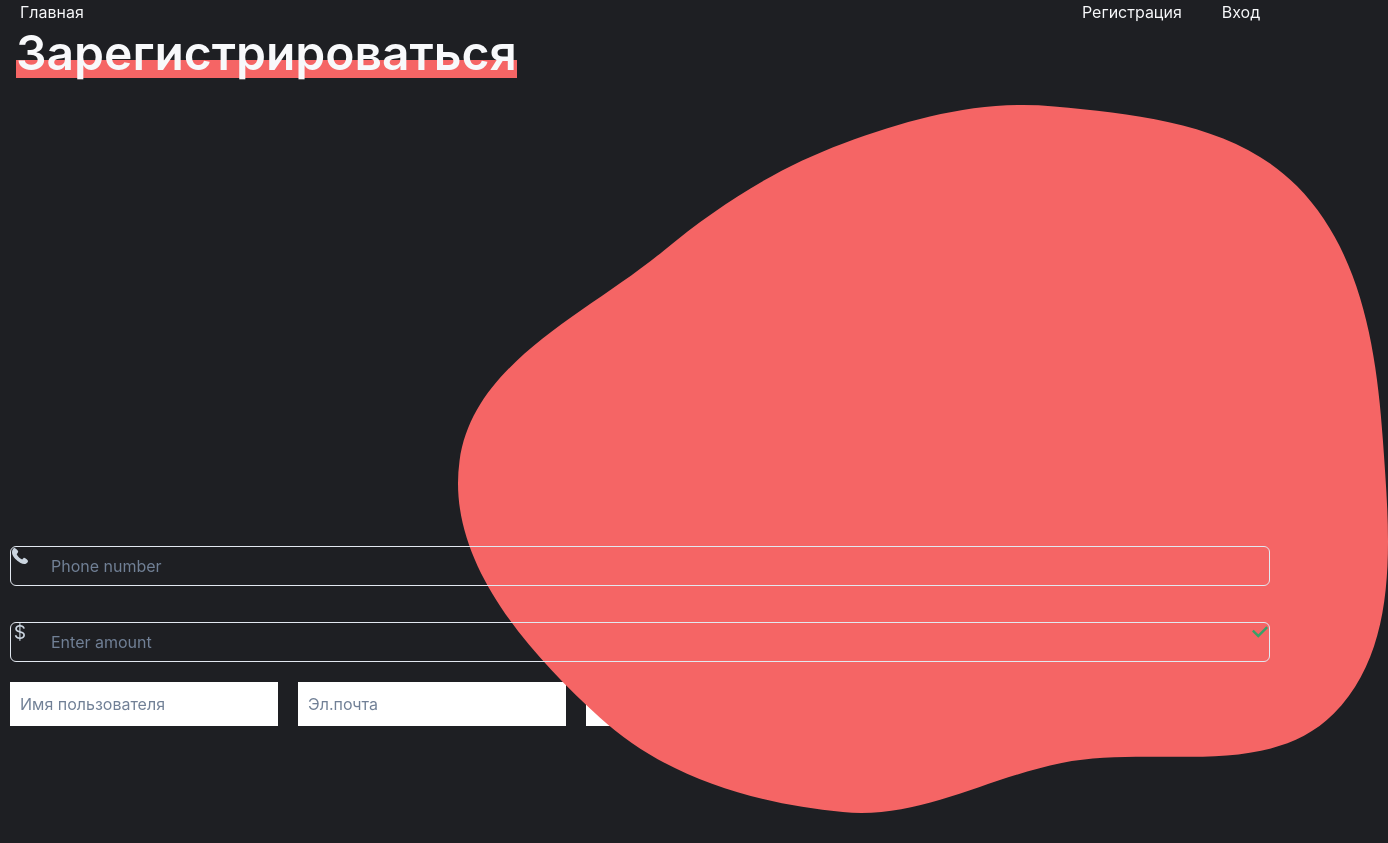
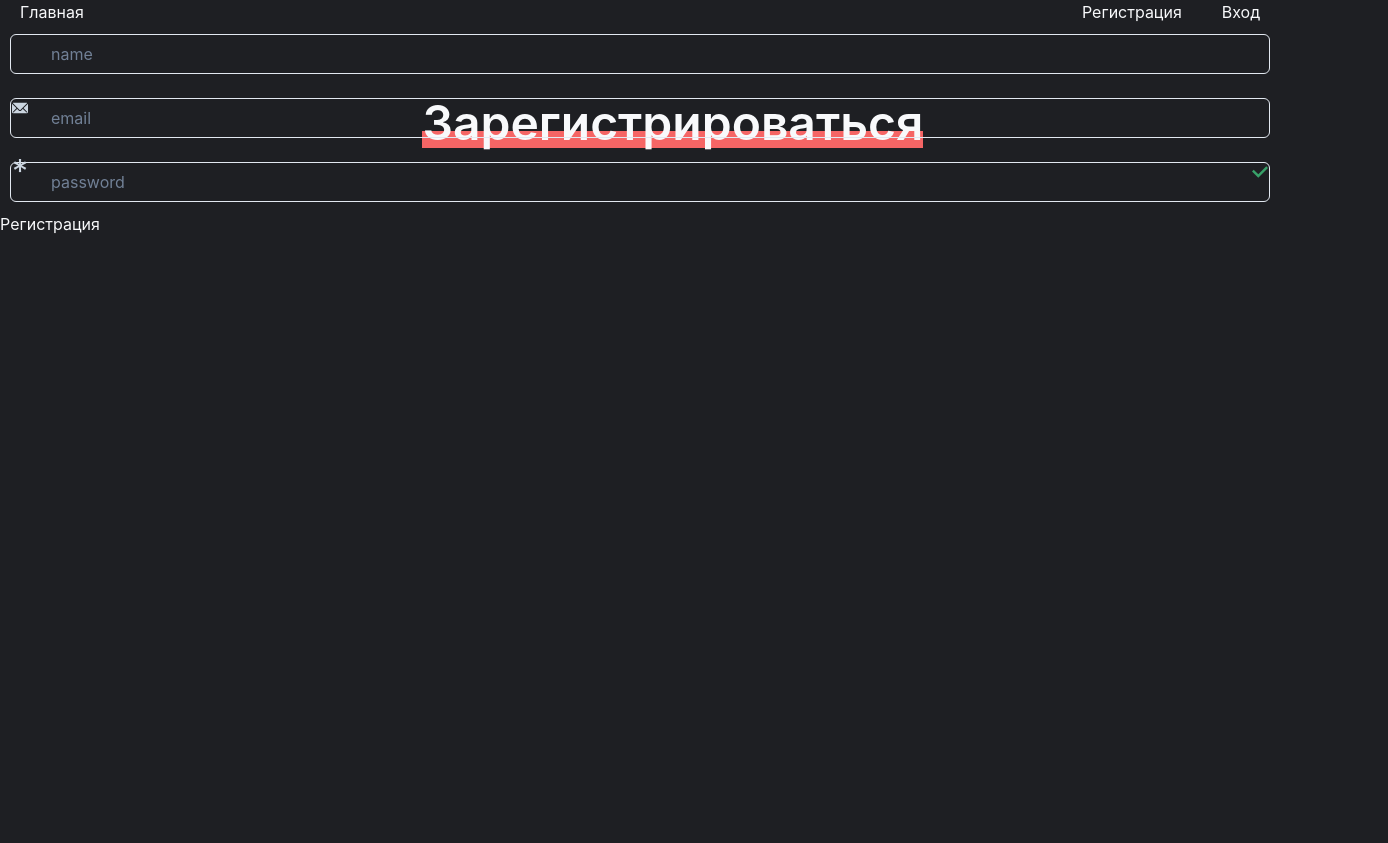
Before and after one commit to Khansultan4/flashCards, a React (Vite) app in the folder client/: page /signup in a window 1280 px wide. Shown: the whole page, 1388 px wide, since content can reach past the window. After the commit the page ends 800 px from the top, so only its background shows below. Built offline with nearby package versions, Linux system fonts and the light colour scheme; no server answers.

Commit message:
formThemes

```diff
--- a/client/src/components/AuthForm/AuthForm.jsx
+++ b/client/src/components/AuthForm/AuthForm.jsx
@@ -3,7 +3,7 @@ import { useNavigate } from 'react-router-dom';
 // import Btn from '../../widgets/Btn/Btn';
 import axiosInstance, { setAccessToken } from '../../axiosInstance';
 import { Container, Stack, Flex, Box, Heading, Text, Image, Icon, useColorModeValue, InputGroup, InputLeftElement, Input, InputRightElement } from '@chakra-ui/react'
-import { PhoneIcon, CheckIcon } from '@chakra-ui/icons'
+import { PhoneIcon, CheckIcon, EmailIcon } from '@chakra-ui/icons'
 
 export default function AuthForm({ title, type, setUser }) {
   const [inputs, setInputs] = useState({});
@@ -45,15 +45,23 @@ export default function AuthForm({ title, type, setUser }) {
       {/* <h3>{title}</h3> */}
       <Container maxW={'1x1'}>
         <Stack
+        position= {'absolute'}
+        left= {'33%'}
+        top= {'40%'}
+
+        width= {'40px'}
+        margin= {'0 auto'}
           align={'start'}
           // spacing={{ base: 8, md: 10 }}
           // py={{ base: 10, md: 14 }}
-          direction={{ base: 'column', md: 'row' }}>
+          direction={{ base: 'column', md: 'row' }}
+        >
           <Stack flex={1}>
             <Heading
               // lineHeight={1.1}
               fontWeight={600}
-              fontSize={{ lg: '5xl' }}>
+              fontSize={{ lg: '5xl' }}
+            >
               <Text
                 as={'span'}
                 position={'relative'}
@@ -66,7 +74,8 @@ export default function AuthForm({ title, type, setUser }) {
                   left: 0,
                   bg: 'red.400',
                   zIndex: -1,
-                }}>
+                }}
+              >
                 {title}
               </Text>
             </Heading>
@@ -76,7 +85,8 @@ export default function AuthForm({ title, type, setUser }) {
             justify={'center'}
             align={'center'}
             position={'relative'}
-            w={'full'}>
+            w={'full'}
+          >
             <Blob
               w={'150%'}
               h={'150%'}
@@ -92,72 +102,102 @@ export default function AuthForm({ title, type, setUser }) {
               rounded={'2xl'}
               // boxShadow={'2xl'}
               width={'full'}
-              overflow={'hidden'}>
-            </Box>
+              overflow={'hidden'}
+            ></Box>
           </Flex>
         </Stack>
       </Container>
 
-      {type === 'signin' && (<>
-          <input
+      {type === 'signin' && (
+        <>
+          <Stack spacing={2}>
+            <InputGroup>
+              <InputLeftElement pointerEvents='none'>
+              <EmailIcon color='gray.300' />
+              </InputLeftElement>
+              <Input
                 onChange={changeHandler}
                 type='email'
                 name='email'
                 value={inputs?.email}
-            placeholder='Эл.почта'
+                placeholder='email'
               />
-          <input
+            </InputGroup>
+
+            <InputGroup>
+              <InputLeftElement
+                pointerEvents='none'
+                color='gray.300'
+                fontSize='1.2em'
+              >
+
+              </InputLeftElement>
+              <Input
                 onChange={changeHandler}
                 type='password'
                 name='password'
                 value={inputs?.password}
-            placeholder='Пароль'
+                placeholder='password'
               />
-        </>
-      )}
-      <Stack spacing={4}>
-        <InputGroup>
-          <InputLeftElement pointerEvents='none'>
-            <PhoneIcon color='gray.300' />
-          </InputLeftElement>
-          <Input type='tel' placeholder='Phone number' />
-        </InputGroup>
-
-        <InputGroup>
-          <InputLeftElement pointerEvents='none' color='gray.300' fontSize='1.2em'>
-            $
-          </InputLeftElement>
-          <Input placeholder='Enter amount' />
               <InputRightElement>
                 <CheckIcon color='green.500' />
               </InputRightElement>
             </InputGroup>
           </Stack>
+        </>
+      )}
+
       {type === 'signup' && (
         <>
-          <input
+          <Stack spacing={1}>
+            <InputGroup>
+              <InputLeftElement pointerEvents='none'>
+                {/* <PhoneIcon color='gray.3' /> */}
+              </InputLeftElement>
+              <Input
                 onChange={changeHandler}
+                type='name'
                 name='username'
-            value={inputs?.username}
-            placeholder='Имя пользователя'
+                value={inputs?.email}
+                placeholder='name'
               />
-          <input
+            </InputGroup>
+            <InputGroup>
+              <InputLeftElement pointerEvents='none'>
+                <EmailIcon color='gray.300' />
+              </InputLeftElement>
+              <Input
                 onChange={changeHandler}
                 type='email'
                 name='email'
                 value={inputs?.email}
-            placeholder='Эл.почта'
+                placeholder='email'
               />
-          <input
+            </InputGroup>
+
+            <InputGroup>
+              <InputLeftElement
+                pointerEvents='none'
+                color='gray.300'
+                fontSize='2em'
+              >
+                *
+              </InputLeftElement>
+              <Input
                 onChange={changeHandler}
                 type='password'
                 name='password'
                 value={inputs?.password}
-            placeholder='Пароль'
+                placeholder='password'
               />
+              <InputRightElement>
+                <CheckIcon color='green.500' />
+              </InputRightElement>
+            </InputGroup>
+          </Stack>
         </>
       )}
-      {type === 'signin' && <button color='#293990'>Вход</button> }
+      {type === 'signin' && <button color='#293990'>Вход</button>}
       {type === 'signup' && <button color='#293990'>Регистрация</button>}
     </form>
   );
--- a/client/src/pages/HomePage/HomePage.jsx
+++ b/client/src/pages/HomePage/HomePage.jsx
@@ -2,7 +2,7 @@
 
 import { Link } from 'react-router-dom';
 import axios from 'axios';
-import { useEffect } from 'react';
+import { useEffect, useState } from 'react';
 
 import {
   Container,
@@ -26,52 +26,59 @@ import {
   Tab,
   TabPanel
 } from '@chakra-ui/react'
+import axiosInstance from '../../axiosInstance';
 
 
 export default function HomePage() {
-  // const res = await axios.get()
-  const getThemes = async () => {
-    try {
-      //console.log(import.meta.env)
-      const response = await axios.get(`${import.meta.env.VITE_FETCH_APITEMS}`)
-      return response.data
-    } catch (err) {
-      console.error(err.toJSON())
-    }
-  }
-  console.log(getThemes());
+  const [themes, setThemes] = useState()
+//   // const res = await axios.get()
+//   const getThemes = async () => {
+//     try {
+//       //console.log(import.meta.env)
+//       const response = await axios.get(`${import.meta.env.VITE_FETCH_APITEMS}`)
+//       return response.data
+//     } catch (err) {
+//       console.error(err.toJSON())
+//     }
+//   }
+//   console.log(getThemes());
 
-  // let themes
-  // useEffect(()=>{
-  //   themes = getThemes()
-  // }, [])
-  // const response = await getThemes()
-  const themes = [
-    {
-      id: 1,
-      title: 'Космос',
-      image: 'https://c4.wallpaperflare.com/wallpaper/899/936/977/3-316-16-9-aspect-ratio-s-sfw-wallpaper-preview.jpg',
 
-    },
-    {
-      id: 2,
-      title: 'География',
-      image: 'https://images.wallpaperscraft.com/image/single/globe_country_ball_94625_1600x900.jpg',
+  useEffect(()=>{
+    axiosInstance
+      .get(`${import.meta.env.VITE_FETCH_APITEMS}`)
+      .then((res) =>{
 
-    },
-    {
-      id: 3,
-      title: 'Авто',
-      image: 'https://img.uhdpaper.com/wallpaper/sports-car-digital-art-755@1@l-preview.jpg',
+        setThemes(res.data)
+      })
+  }, [])
+  console.log(themes);
+  // const themes = [
+  //   {
+  //     id: 1,
+  //     title: 'Космос',
+  //     image: 'https://c4.wallpaperflare.com/wallpaper/899/936/977/3-316-16-9-aspect-ratio-s-sfw-wallpaper-preview.jpg',
 
-    },
-    {
-      id: 4,
-      title: 'Реакт',
-      image: 'https://wallpapersmug.com/download/1600x900/acd20d/reactjs-atom-minimal.jpg',
+  //   },
+  //   {
+  //     id: 2,
+  //     title: 'География',
+  //     image: 'https://images.wallpaperscraft.com/image/single/globe_country_ball_94625_1600x900.jpg',
 
-    },
-  ]
+  //   },
+  //   {
+  //     id: 3,
+  //     title: 'Авто',
+  //     image: 'https://img.uhdpaper.com/wallpaper/sports-car-digital-art-755@1@l-preview.jpg',
+
+  //   },
+  //   {
+  //     id: 4,
+  //     title: 'Реакт',
+  //     image: 'https://wallpapersmug.com/download/1600x900/acd20d/reactjs-atom-minimal.jpg',
+
+  //   },
+  // ]
 
   return (
     <Container maxW={'7xl'}>
@@ -113,12 +120,12 @@ export default function HomePage() {
           <Stack spacing={{ base: 4, sm: 6 }} direction={{ base: 'column', sm: 'row' }}>
             <Tabs variant='soft-rounded' colorScheme='red'>
             <TabList justifyContent={'space-around'}>
-              {themes.map(topic => (
+              {themes?.map(topic => (
                 <Tab key={topic.id} bg={'red.400'} ps={`${70-Math.floor(topic.title.length/2)*10}px`} pe={`${70-Math.floor(topic.title.length/2)*10}px`}>{topic.title}</Tab>
               ))}
             </TabList>
             <TabPanels>
-              {themes.map(topic => (
+              {themes?.map(topic => (
                 <TabPanel key={topic.id}>
                   <Link to='/cards' topicID = {topic.id}>
                     <Image
```
Lines whose indentation alone changed are shown as unchanged.
